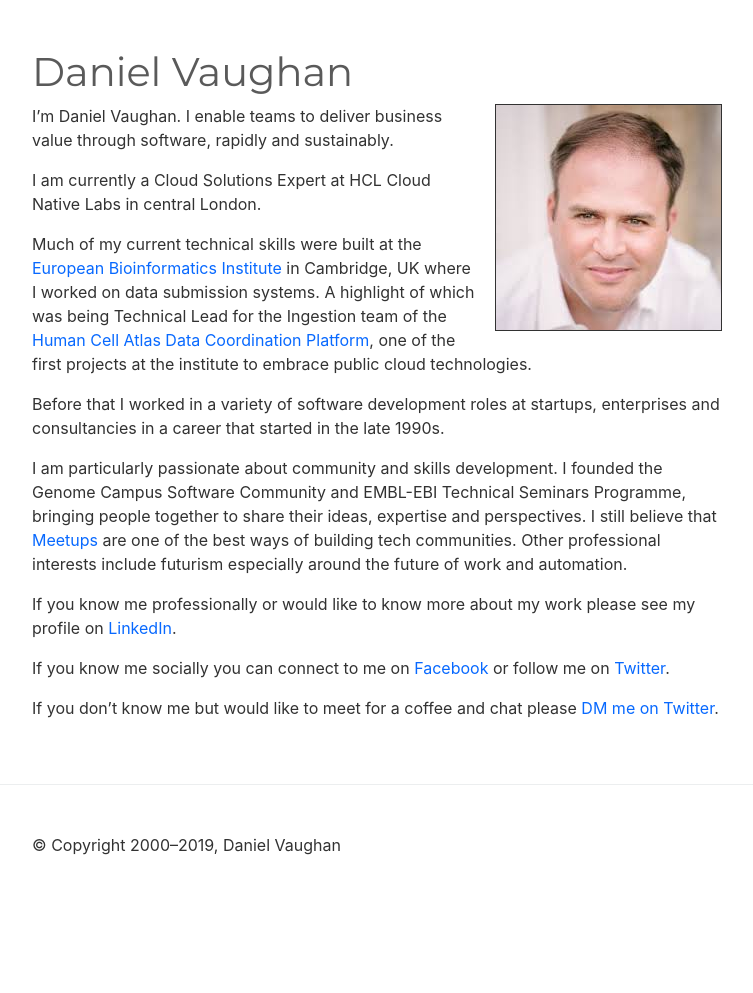
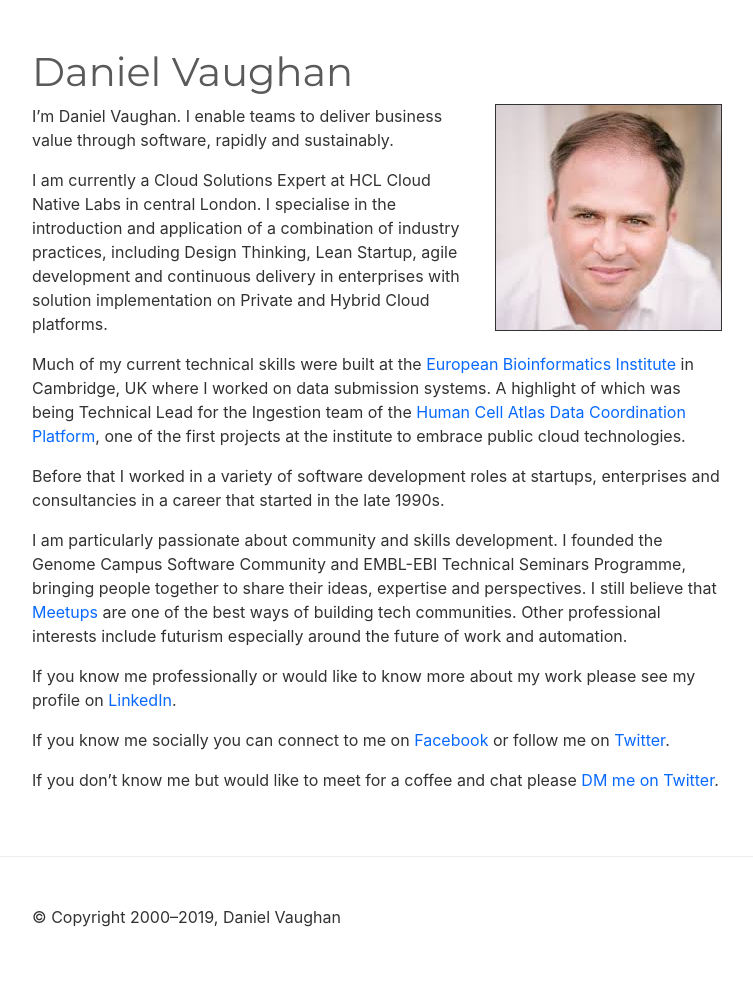
Before and after one commit to danielvaughan/danielvaughan.github.io, a Jekyll site: the page built from index.md, in a window 1280 px wide. Shown: the whole page, without its empty margins (263-1016 px from the left). Built offline with Jekyll 4.4.1, drawn with Linux system fonts in a browser that asks for light colours; before the commit the page ends 921 px from its top, so only the background shows below that.

Commit message:
Updated to highlight generic focus

```diff
--- a/index.md
+++ b/index.md
@@ -6,7 +6,7 @@ title: Daniel Vaughan
 <img style="float: right; margin-left: 20px; border: 1px solid" src="img/danielvaughan-com.jpeg">
 I’m Daniel Vaughan. I enable teams to deliver business value through software, rapidly and sustainably.
 
-I am currently a Cloud Solutions Expert at HCL Cloud Native Labs in central London.
+I am currently a Cloud Solutions Expert at HCL Cloud Native Labs in central London. I specialise in the introduction and application of a combination of industry practices, including Design Thinking, Lean Startup, agile development and continuous delivery in enterprises with solution implementation on Private and Hybrid Cloud platforms.
 
 Much of my current technical skills were built at the [European Bioinformatics Institute](https://www.ebi.ac.uk){:target="_blank"} in Cambridge, UK where I worked on data submission systems. A highlight of which was being Technical Lead for the Ingestion team of the [Human Cell Atlas](https://www.humancellatlas.org) [Data Coordination Platform](https://www.humancellatlas.org/data-sharing), one of the first projects at the institute to embrace public cloud technologies.
 
```
